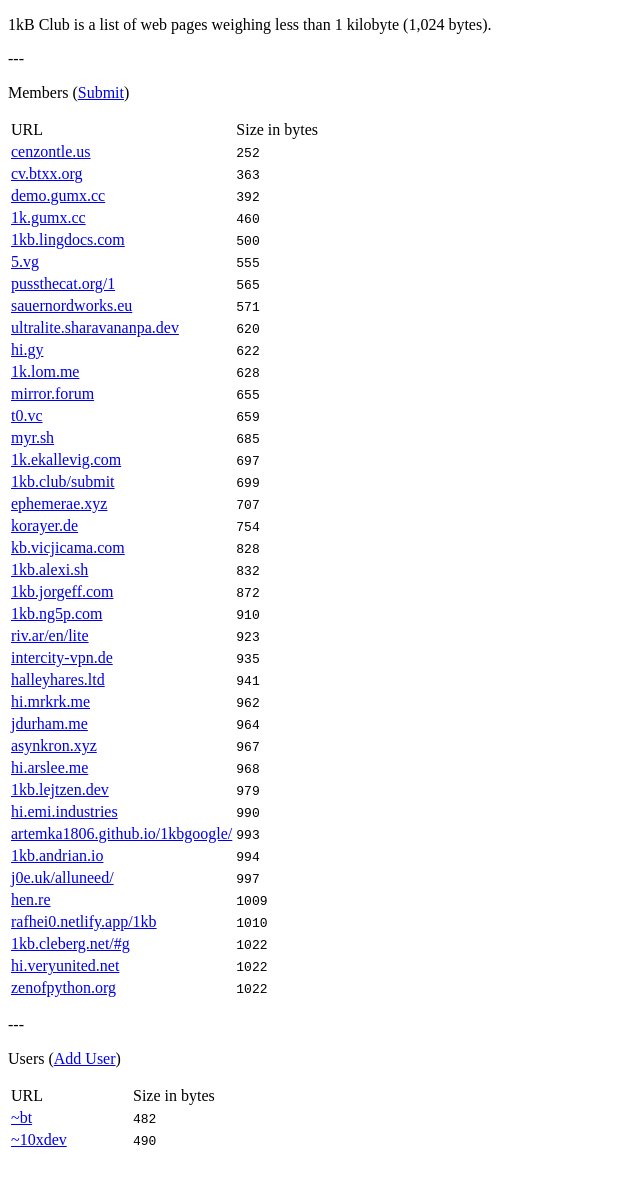
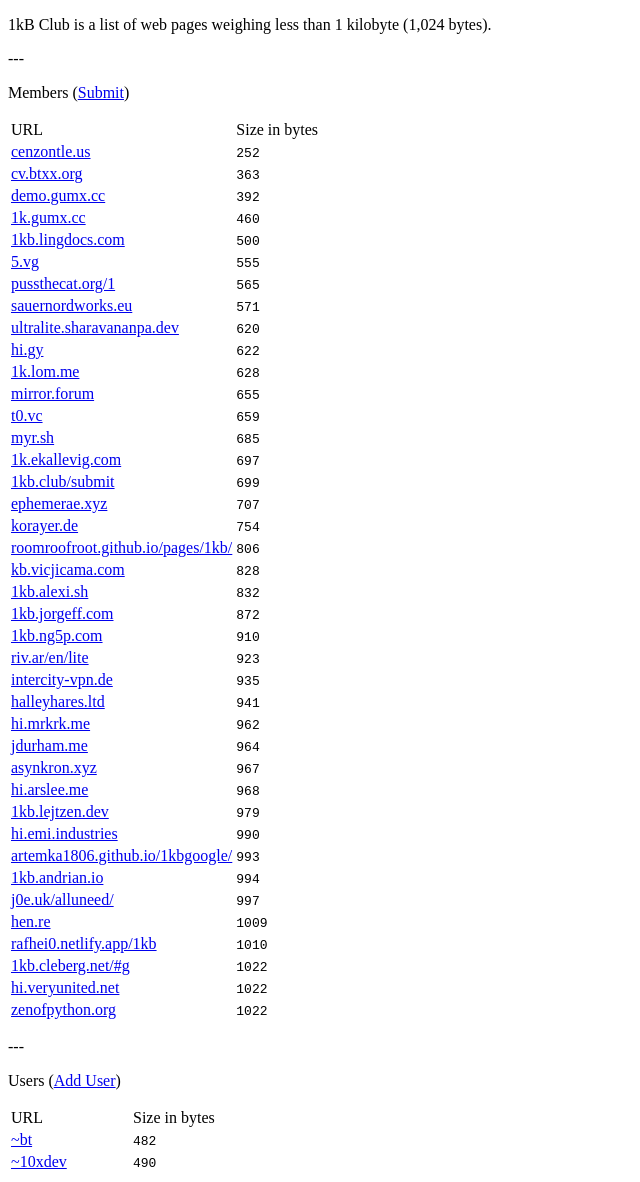
Before and after one commit to bradleytaunt/1kb.club, a Jekyll site: the page built from index.html, in a window 1280 px wide. Shown: the whole page, without its empty margins (0-640 px from the left). Built offline with Jekyll 4.4.1, drawn with Linux system fonts in a browser that asks for light colours; before the commit the page ends 1160 px from its top, so only the background shows below that.

Commit message:
add roomroofroot.github.io/pages/1kb/
Sorry about the previous patch, the page was moved from
roomroofroot.github.io/1kb/ to roomroofroot.github.io/pages/1kb/

```diff
--- a/_data/sites.yml
+++ b/_data/sites.yml
@@ -18,6 +18,9 @@
 
 - domain: 1kb.club/submit
   size: 699
+
+- domain: roomroofroot.github.io/pages/1kb/
+  size: 806
 
 - domain: 1kb.jorgeff.com
   size: 872
```
